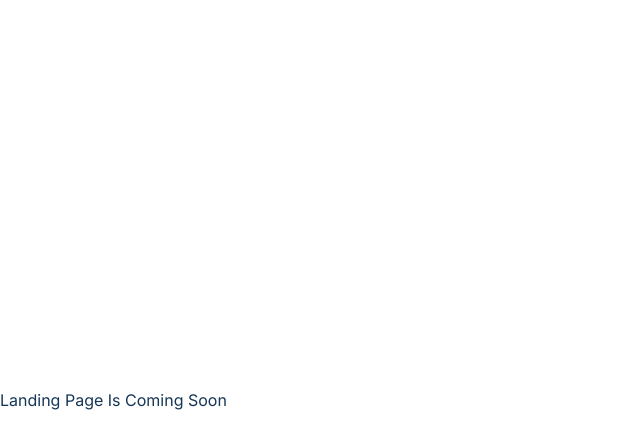
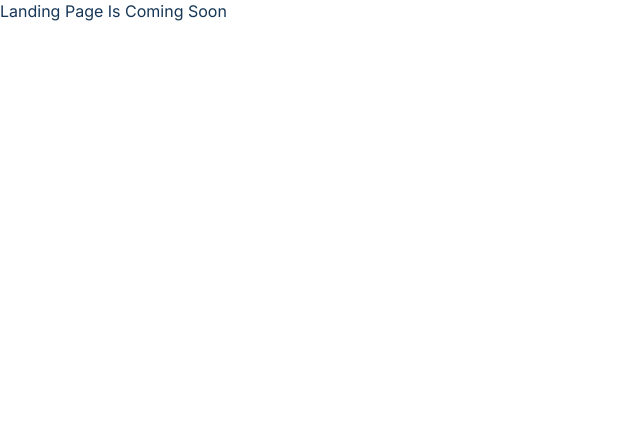
Before and after one commit to ran-segall/captain-spark, a React (Vite) app: page / in a window 1280 px wide. Shown: the top 448 px of the page, without its empty margins (0-640 px from the left). Built offline with nearby package versions, Linux system fonts and the light colour scheme.

Commit message:
Mobile Responsivnes: body max hight

```diff
--- a/src/index.css
+++ b/src/index.css
@@ -30,7 +30,7 @@ body {
   display: flex;
   place-items: center;
   min-width: 320px;
-  min-height: 100vh;
+  max-height: 100dvh;
 }
 
 /* Mobile styles - remove flex centering */
```
